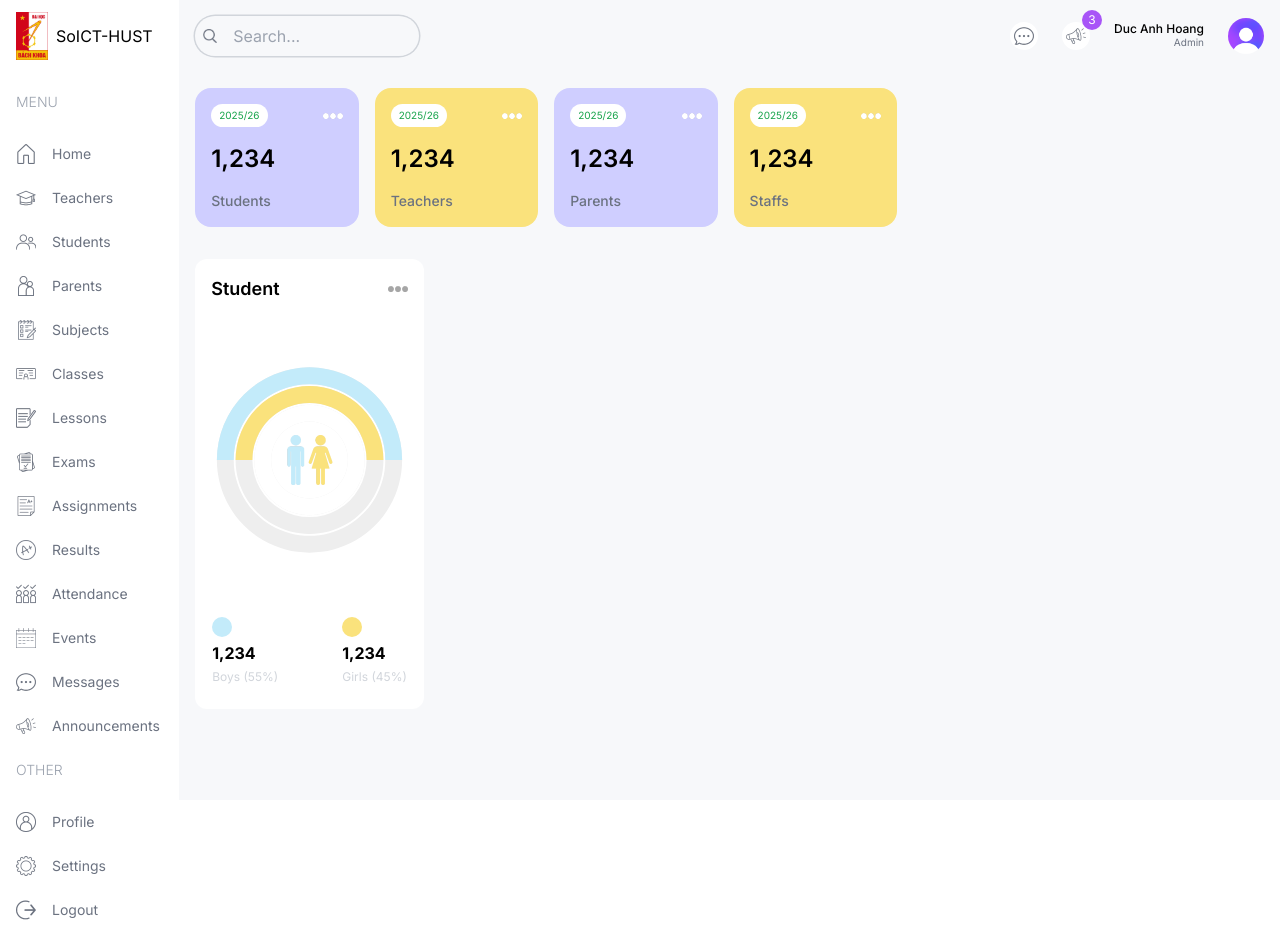
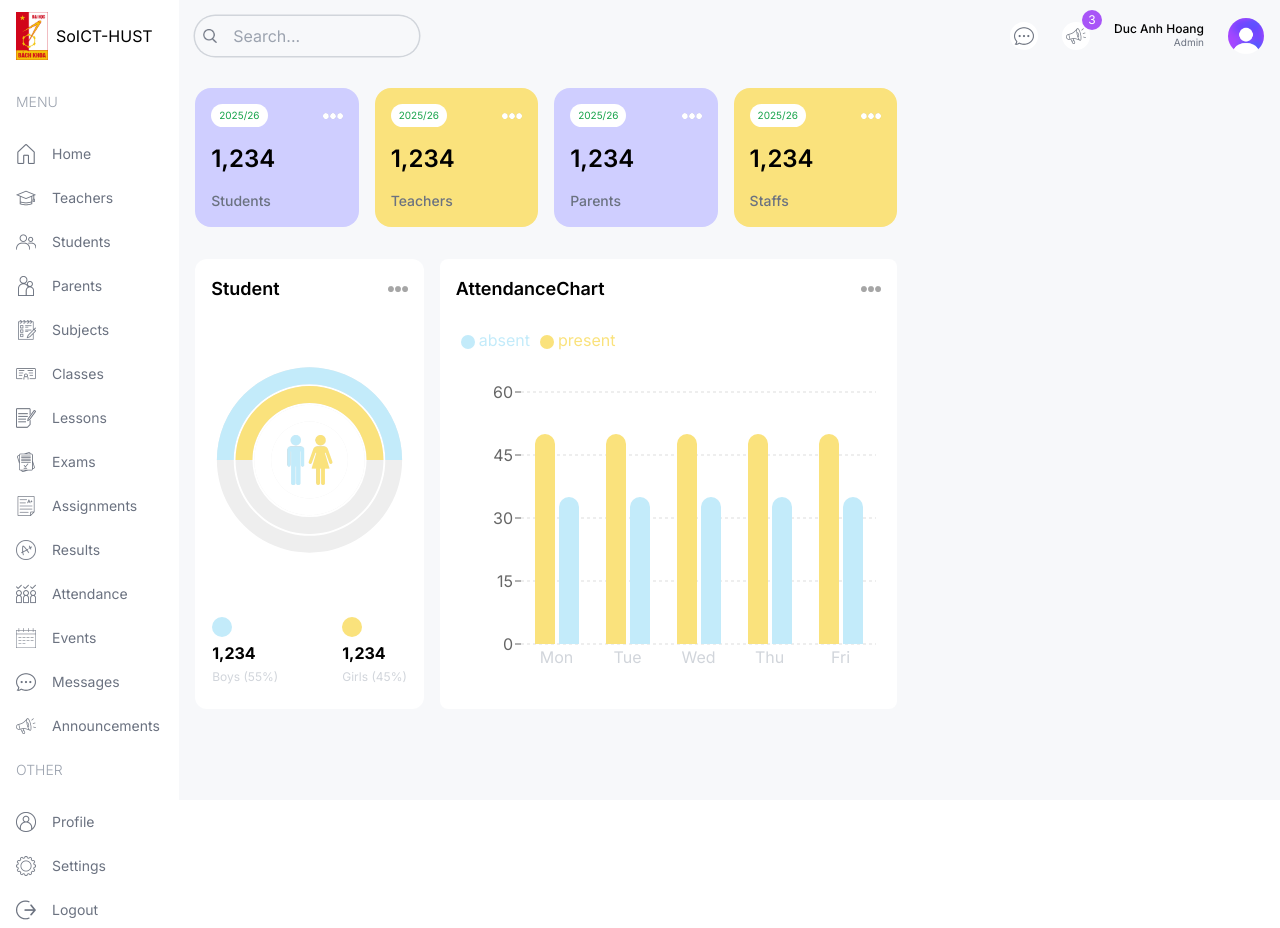
Before and after one commit to hoangducanh1865/school_management, a Next.js app: page /admin in a window 1280 px wide. Built offline with nearby package versions, Linux system fonts and the light colour scheme.

Commit message:
feat: add Next.js animated bar chart - Note that in the previous commit, we add Next.js radial chart, not animated bar chart

```diff
--- a/src/app/(dashboard)/admin/page.tsx
+++ b/src/app/(dashboard)/admin/page.tsx
@@ -1,5 +1,6 @@
 import UserCard from "@/app/components/UserCard"
 import CountChart from "@/app/components/CountChart"
+import AttendanceChart from "@/app/components/AttendanceChart"
 
 const AdminPage = () => {
   return (
@@ -20,7 +21,9 @@
             <CountChart />
           </div>
           {/* ATTENDANCE CHART */}
-          <div className="w-full lg:w-2/3 h-[450px]"></div>
+          <div className="w-full lg:w-2/3 h-[450px]">
+            <AttendanceChart />
+          </div>
         </div>
         {/* BOTTOM CHART */}
         <div className=""></div>
--- /dev/null
+++ b/src/app/components/AttendanceChart.tsx
@@ -0,0 +1,69 @@
+"use client"
+
+import Image from "next/image";
+import { Bar, BarChart, CartesianGrid, Legend, Rectangle, ResponsiveContainer, Tooltip, XAxis, YAxis } from "recharts";
+
+const data = [
+  {
+    name: 'Mon',
+    present: 50,
+    absent: 35
+  },
+  {
+    name: 'Tue',
+    present: 50,
+    absent: 35
+  },
+  {
+    name: 'Wed',
+    present: 50,
+    absent: 35
+  },
+  {
+    name: 'Thu',
+    present: 50,
+    absent: 35
+  },
+  {
+    name: 'Fri',
+    present: 50,
+    absent: 35
+  },
+];
+
+const AttendanceChart = () => {
+  return (
+    <div className='bg-white rounded-lg p-4 h-full'>
+        <div className="flex justify-between items-center">
+            <h1 className='text-lg font-semibold '>AttendanceChart</h1>
+            <Image src="/moreDark.png" alt="" width={20} height={20} />
+        </div>
+        <ResponsiveContainer  width="100%" height="90%">
+            <BarChart
+                width={500}
+                height={300}
+                data={data}
+                barSize={20}
+            >
+                <CartesianGrid strokeDasharray="3 3" vertical={false} stroke="#ddd" />
+                <XAxis dataKey="name" axisLine={false} tick={{fill:"#d1d5db"}} tickLine={false} />
+                <YAxis axisLine={false} />
+                <Tooltip contentStyle={{borderRadius: "10px", borderColor: "lightgray"}} />
+                <Legend align="left" verticalAlign="top"
+                    wrapperStyle={{paddingTop: "20px", paddingBottom: "40px"}}
+                />
+                <Bar dataKey="present" fill="#FAE27C"
+                    legendType="circle"
+                    radius={[10,10,0,0]}
+                />
+                <Bar dataKey="absent" fill="#C3EBFA"
+                    legendType="circle"
+                    radius={[10,10,0,0]}
+                />
+            </BarChart>
+        </ResponsiveContainer>
+    </div>
+  )
+}
+
+export default AttendanceChart
```
